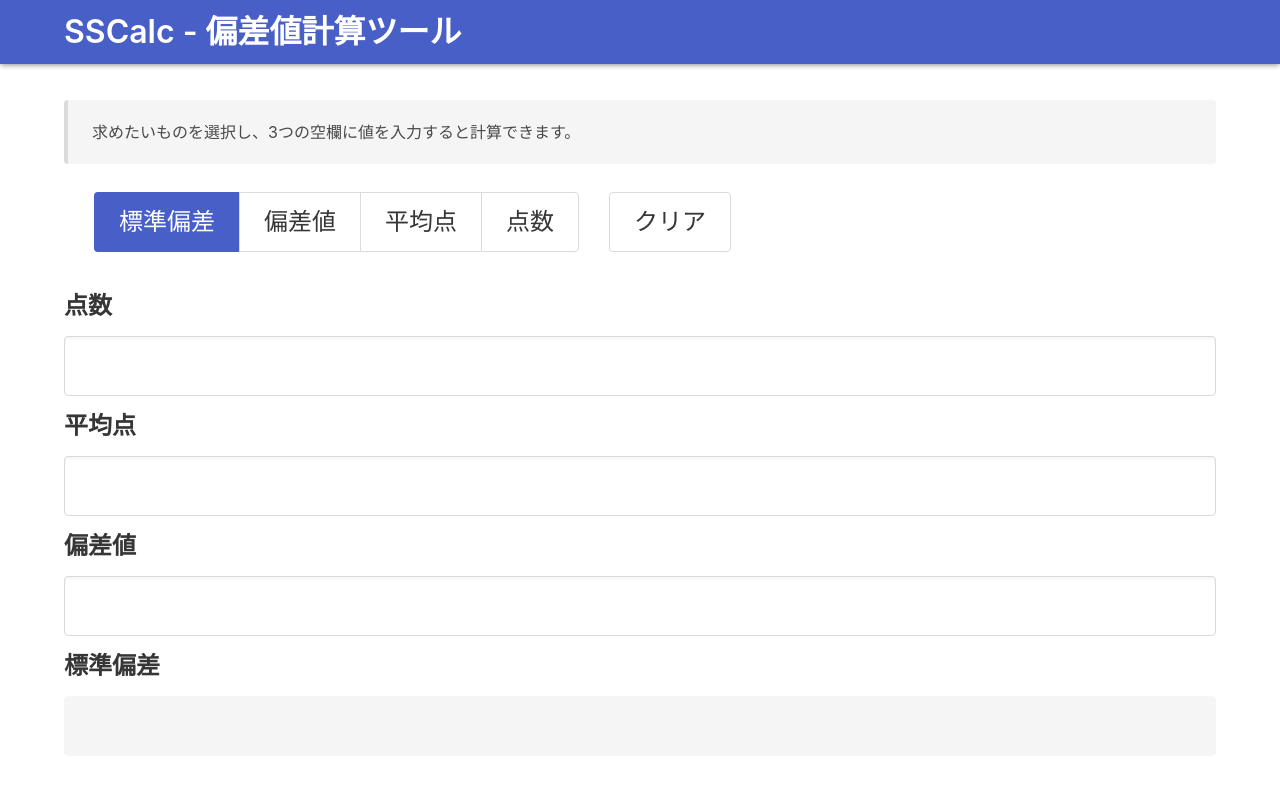
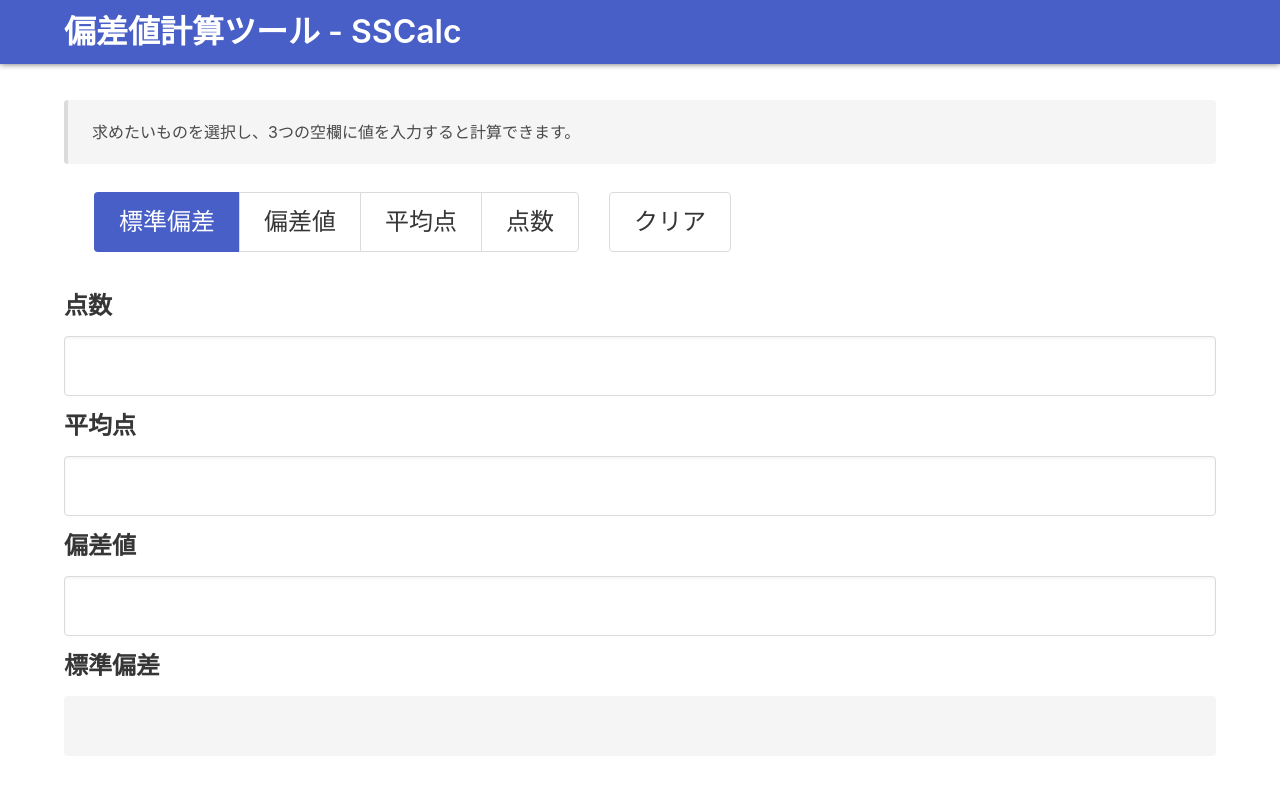
Before and after one commit to shge/sscalc, a plain HTML site: page index.html in a window 1280 px wide. Shown: the top 800 px of the page. Drawn offline with nearby package versions, Linux system fonts and the light colour scheme.

Commit message:
Change title

```diff
--- a/index.html
+++ b/index.html
@@ -11,7 +11,7 @@
   gtag('js', new Date());
   gtag('config', 'UA-117094943-1');
 </script>
-<title>SSCalc - 偏差値計算ツール</title>
+<title>偏差値計算ツール - SSCalc</title>
 <meta name="description" content="標準偏差・偏差値・平均点・点数を計算することができるツールです。">
 
 <link rel="stylesheet" href="https://cdnjs.cloudflare.com/ajax/libs/bulma/0.6.2/css/bulma.min.css">
@@ -24,7 +24,7 @@
 <nav class="navbar is-link is-fixed-top">
   <div class="container">
     <div class="navbar-brand">
-        <h1 class="navbar-item is-large title">SSCalc - 偏差値計算ツール</h1>
+        <h1 class="navbar-item is-large title">偏差値計算ツール - SSCalc</h1>
     </div>
     <div id="nav" class="navbar-start"> <!-- Header --> </div>
 </nav>
```
